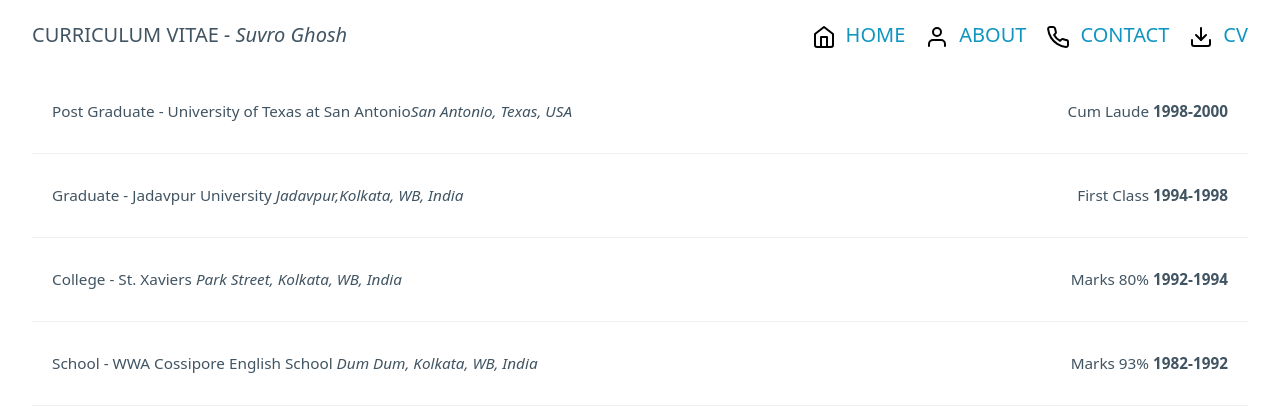
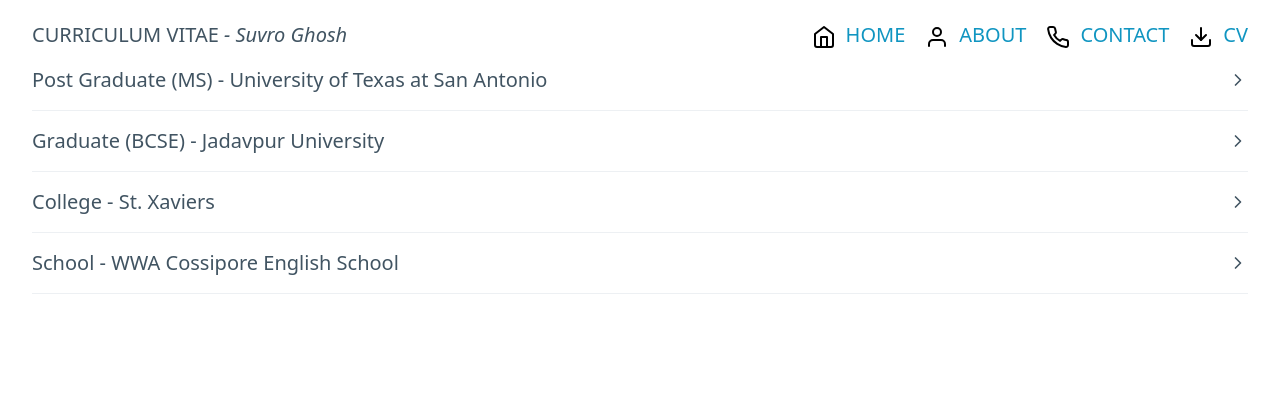
Before and after one commit to suvrotica/curriculum_vitae, a SvelteKit app: page / in a window 1280 px wide. Shown: the top 412 px of the page. Built offline with nearby package versions, Linux system fonts and the light colour scheme.

Commit message:
commit 8

```diff
--- /dev/null
+++ b/src/lib/components/Education.svelte
@@ -0,0 +1,34 @@
+<script>
+    export let phone_icon_image;
+    export let education_list;
+</script>
+
+{#each education_list as level}
+    <details>
+        <summary>{level.stage} - {level.name}</summary>
+        <nav>
+            <ul>
+                <li>{level.address}</li>
+                <li><img src={phone_icon_image} alt="phone" />{level.phone}</li>
+            </ul>
+            <ul>
+                <li>
+                    <span><a role="button" href={level.href}>URL</a></span>
+                </li>
+            </ul>
+        </nav>
+        <p>{level.marks}<b>{level.years}</b></p>
+    </details>
+{/each}
+
+<style>
+    summary {
+        font-weight: 200;
+    }
+    li,
+    p,
+    a {
+        font-weight: 200;
+        font-size: medium;
+    }
+</style>
--- a/src/lib/components/Navigation.svelte
+++ b/src/lib/components/Navigation.svelte
@@ -24,7 +24,7 @@
 <style>
 
 	cite {
-		font-weight: 100;
+		font-weight: 200;
 	}
 
 	strong {
--- a/src/routes/+page.svelte
+++ b/src/routes/+page.svelte
@@ -1,44 +1,53 @@
 <script>
     import SectionHeader from "../lib/components/SectionHeader.svelte";
+    import Education from "../lib/components/Education.svelte";
+    let phone_icon_image= "/Images/phone.svg";
+    let education_list = [
+        {
+            stage: "Post Graduate (MS)",
+            name: "University of Texas at San Antonio",
+            address: "One UTSA Circle, San Antonio, TX 78249, USA",
+            phone: "+1-210-458-4011",
+            href: "www.utsa.edu",
+            marks: "Cum Laude ",
+            years: "1998-2000",
+        },
+        {
+            stage: "Graduate (BCSE)",
+            name: "Jadavpur University",
+            address:
+                "188, Raja Subodh Chandra Mallick Rd, Jadavpur, Kolkata, West Bengal 700032, India",
+            phone: "+91-33-2457-2227",
+            href: "www.jaduniv.edu.in",
+            marks: "First Class ",
+            years: "1994-1998",
+        },
+        {
+            stage: "College",
+            name: "St. Xaviers",
+            address:
+                "30 Mother Teresa Sarani, Kolkata, West Bengal 700016, India",
+            phone: "+91-33-22551171",
+            href: "www.sxcsccu.edu.in",
+            marks: "First Division 80% ",
+            years: "1992-1994",
+        },
+        {
+            stage: "School",
+            name: "WWA Cossipore English School",
+            address: "4, Dum Dum Road, Seven Tanks Ln, Kolkata, 700002, India",
+            phone: "+91-33-2557-4373",
+            href: "wwaces.in/v2/",
+            marks: "ICSE School First 93% ",
+            years: "1982-1992",
+        },
+    ];
 </script>
 
+
+
 <main class="container">
-    <table>
-        <tbody>
-            <tr>
-                <td>
-                    <SectionHeader
-                        leftText="Post Graduate - University of Texas at San Antonio<i>San Antonio, Texas, USA</i>"
-                        rightText="Cum Laude <b>1998-2000</b>"
-                    />
-                </td>
-            </tr>
-            <tr>
-                <td>
-                    <SectionHeader
-                        leftText="Graduate - Jadavpur University <i>Jadavpur,Kolkata, WB, India</i>"
-                        rightText="First Class <b>1994-1998</b>"
-                    />
-                </td>
-            </tr>
-            <tr>
-                <td>
-                    <SectionHeader
-                        leftText="College - St. Xaviers <i>Park Street, Kolkata, WB, India</i>"
-                        rightText="Marks 80% <b>1992-1994</b>"
-                    />
-                </td>
-            </tr>
-            <tr>
-                <td>
-                    <SectionHeader
-                        leftText="School - WWA Cossipore English School <i>Dum Dum, Kolkata, WB, India</i>"
-                        rightText="Marks 93% <b>1982-1992</b>"
-                    />
-                </td>
-            </tr>
-        </tbody>
-    </table>
+    <Education {education_list} {phone_icon_image}/>
 </main>
 
 <style>
```
